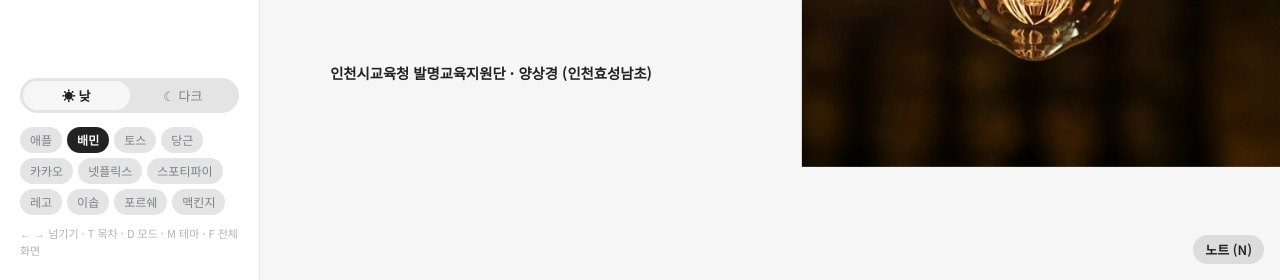
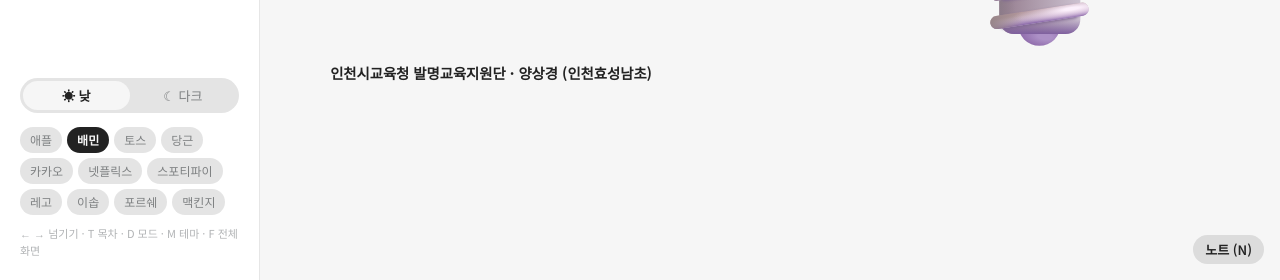
Before and after one commit to skyang9838-hue/invention-lab, a plain HTML site: page index.html in a window 1280 px wide. Shown: the part 520-800 px from the top of the page. Drawn offline with Linux system fonts and the light colour scheme; a web font is replaced by a local one.

Commit message:
표지를 전구 그림(Fluent Emoji, MIT)으로
Co-Authored-By: Claude Opus 5.5 <noreply@anthropic.com>

```diff
--- a/index.html
+++ b/index.html
@@ -651,7 +651,7 @@ img.qr { display: block; background: #fff; padding: 14px; border-radius: 18px; b
         <p class="sc-sub cv-sub">실습 · 자료</p>
       </div>
     </div>
-    <figure class="sc-fig cv-pic full"><img class="crop" style="object-position:50% 50%;border-radius:0" alt="전구" src="img/cover-bulb.jpg"></figure>
+    <figure class="sc-fig cv-pic full"><img style="width:100%;height:100%;object-fit:contain;padding:10%;border-radius:0" alt="전구" src="img/cover-bulb.svg"></figure>
     <ul class="sc-meta">
       <li>인천시교육청 발명교육지원단 · 양상경 (인천효성남초)</li>
     </ul>
```
Also changed, not shown: img/cover-bulb.jpg (deleted), img/cover-bulb.svg (added).
